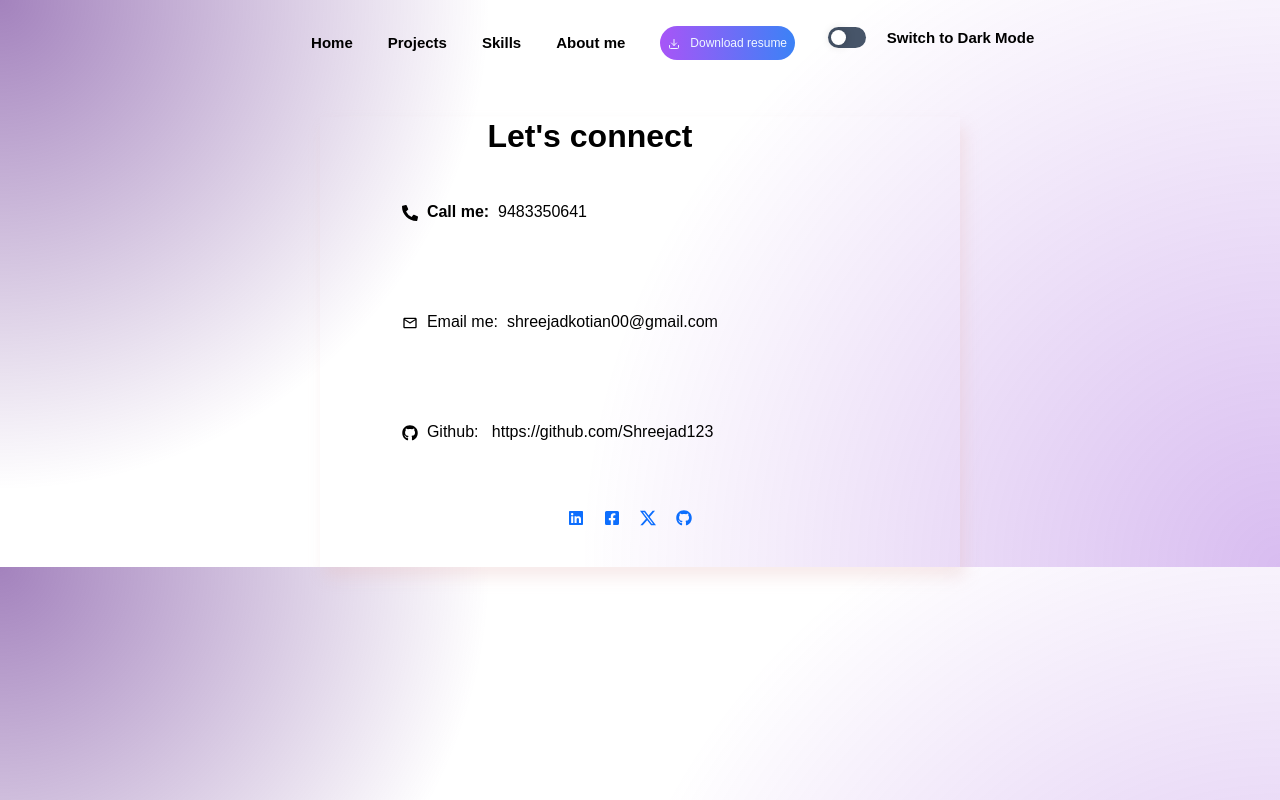
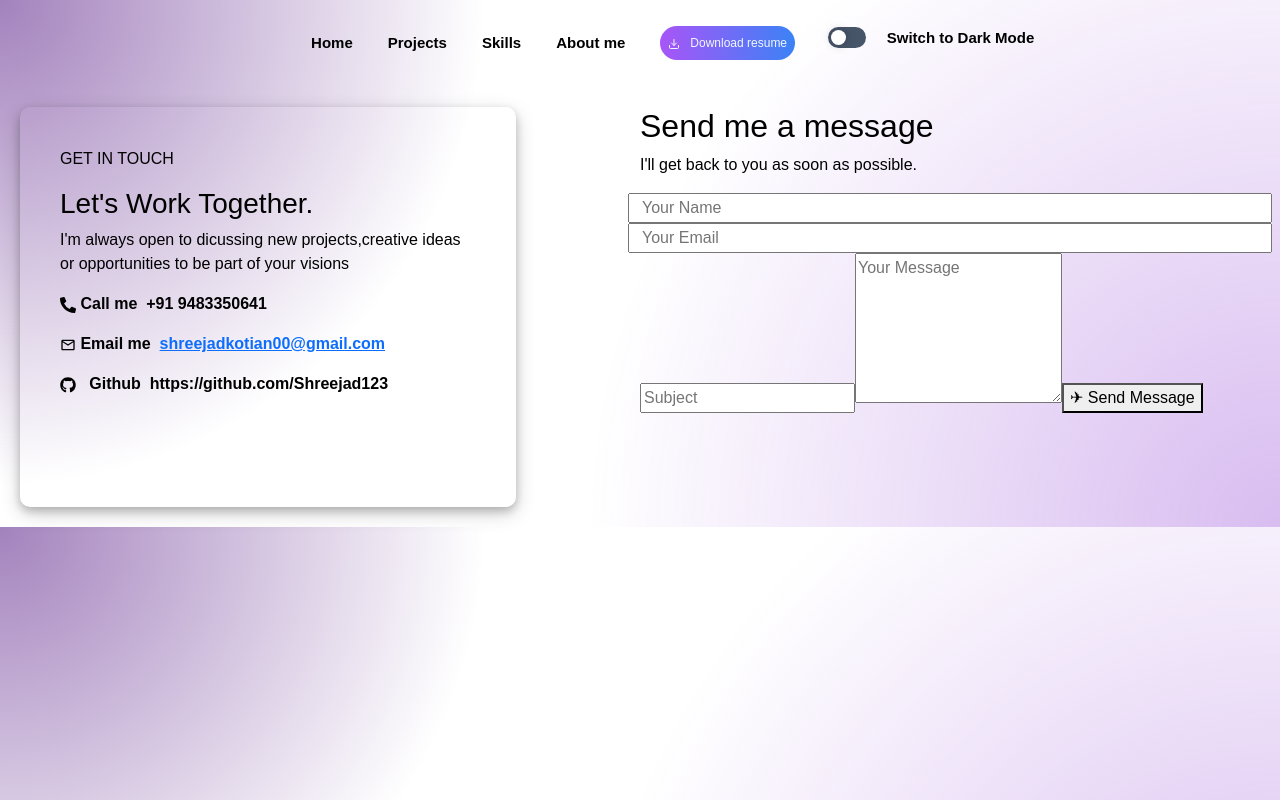
Before and after one commit to Shreejad123/shreeja_portfolio, a React (Vite) app: page /contact in a window 1280 px wide. Built offline with nearby package versions, Linux system fonts and the light colour scheme.

Commit message:
built conatct page

```diff
--- a/src/components/contact.jsx
+++ b/src/components/contact.jsx
@@ -10,110 +10,51 @@ import { Link } from "react-router-dom";
 function Contact() {
   return (
     <>
-      {/* <div className={styles.container}> */}
       <div className={styles.contactSection}>
-        {/* <h2 className={styles.contactHeader}> */}
-        {/* <b>Contact Me</b>
-          </h2>
-
+        <div className={styles.contactContainer}>
+          <p>GET IN TOUCH</p>
+          <h3>Let's Work Together.</h3>
           <p>
-            <b>Let's get in touch.</b>
-          </p> */}
-        {/* <div className={styles.contact}>
-            <div>
-              <label>Your Name</label>
-              <input type="text" />
-            </div>
-            <div>
-              <label>Your Email</label>
-              <input type="email" />
-            </div>
-            <div className={styles.formfield}>
-              <label for="message">Your Message:</label>
-              <textarea
-                id="message"
-                name="message"
-                rows="4"
-                cols="30"
-              ></textarea>
-            </div>
-            <div>
-              <button className={`btn btn-info ${styles.customBtn}`}>
-                Send message
-              </button>
-            </div> */}
-        {/* </div> */}
-      </div>
-      <div className={styles.profile}>
-        <h2 className={styles.connect}>
-          <b>Let's connect</b>
-        </h2>
-        <div className={styles.box}>
+            I'm always open to dicussing new projects,creative ideas <br></br>
+            or opportunities to be part of your visions
+          </p>
           <p>
             <b>
               <FaPhoneAlt />
-              &nbsp; Call me:&nbsp;&nbsp;
+              &nbsp;Call me &nbsp;<span>+91 9483350641</span>
             </b>
           </p>
-          <p>9483350641</p>
+          <b>
+            <p>
+              <MdOutlineEmail />
+              &nbsp;Email me &nbsp;
+              <a href="mailto:shreejadkotian00@gmail.com">
+                shreejadkotian00@gmail.com
+              </a>
+            </p>
+          </b>
+          <b>
+            <p>
+              <FaGithub /> &nbsp; Github &nbsp;https://github.com/Shreejad123
+            </p>
+          </b>
         </div>
-        <div className={styles.box}>
-          <p>
-            <MdOutlineEmail />
-            &nbsp; Email me:&nbsp;&nbsp;
-          </p>
-          <p>shreejadkotian00@gmail.com</p>
-        </div>
-        <div className={styles.box}>
-          <p>
-            {" "}
-            <FaGithub />
-            &nbsp; Github: &nbsp;&nbsp;
-          </p>
-          <p>https://github.com/Shreejad123</p>
-        </div>
-        <div>
-          <p>
-            <span className={styles.icons}>
-              <Link
-                to="https://www.linkedin.com/in/shreeja-d-kotian-b4639a286/"
-                target="_blank"
-                rel="noopener noreferrer"
-              >
-                <FaLinkedin className={styles.iconsContainer} />
-              </Link>
-            </span>
-            <span className={styles.icons}>
-              <Link
-                to="https://www.linkedin.com/in/shreeja-d-kotian-b4639a286/"
-                target="_blank"
-                rel="noopener noreferrer"
-              >
-                <FaFacebookSquare className={styles.iconsContainer} />
-              </Link>
-            </span>
-            <span className={styles.icons}>
-              <Link
-                to="https://www.linkedin.com/in/shreeja-d-kotian-b4639a286/"
-                target="blank"
-                rel="noopener noreferrer"
-              >
-                <BsTwitterX className={styles.iconsContainer} />
-              </Link>
-            </span>
-            <span className={styles.icons}>
-              <Link
-                to="https://github.com/Shreejad123"
-                target="_blank"
-                rel="noopener noreferrer"
-              >
-                <FaGithub className={styles.iconsContainer} />
-              </Link>
-            </span>
-          </p>
+        <div className="contact-card">
+          <h2>Send me a message</h2>
+          <p>I'll get back to you as soon as possible.</p>
+
+          <div className="row">
+            <input type="text" placeholder="Your Name" />
+            <input type="email" placeholder="Your Email" />
+          </div>
+
+          <input type="text" placeholder="Subject" />
+
+          <textarea rows="6" placeholder="Your Message"></textarea>
+
+          <button className="send-btn">✈ Send Message</button>
         </div>
       </div>
-      <div></div>
     </>
   );
 }
--- a/src/components/contact.module.css
+++ b/src/components/contact.module.css
@@ -1,59 +1,15 @@
-.profile {
-  text-align: center;
-  margin: auto;
-  margin-top: 50px;
-  box-shadow: 5px 10px 15px rgba(227, 185, 185, 0.3);
-  width: 50%;
-  height: 450px;
-  flex: 1; /* Equal width columns */
-  padding: 0px;
+.contactSection {
+  display: grid;
+  grid-template-columns: 1fr 1fr;
+  padding: 20px;
 }
-.customBtn {
-  padding: 8px;
-  width: 40%;
+.contactContainer {
+  box-shadow:
+    0 4px 8px 0 rgba(0, 0, 0, 0.2),
+    0 6px 20px 0 rgba(0, 0, 0, 0.19);
+  padding: 40px;
+  border-radius: 10px;
+  width: 80%;
+  height: 100%;
+  min-height: 400px;
 }
-.contact input {
-  margin-bottom: 20px;
-}
-.contact label {
-  margin-right: 20px;
-}
-
-.container {
-  display: flex;
-  gap: 20px;
-}
-.box {
-  padding: 2rem;
-  height: 70px;
-  border-radius: 5px;
-  margin-top: 40px;
-  margin-bottom: 20px;
-  width: 80%;
-  margin-left: 50px;
-  display: flex;
-  padding-top: 5px;
-}
-.header {
-  font-size: 25px;
-  margin-left: 200px;
-}
-.connect {
-  margin-right: 100px;
-  margin-bottom: 20px;
-}
-.icons {
-  margin-right: 20px;
-}
-
-.formfield {
-  display: flex;
-  margin-left: 110px;
-  margin-bottom: 20px;
-}
-.contact input {
-  width: 50%;
-}
-.contactHeader {
-  margin-top: 20px;
-}
```
